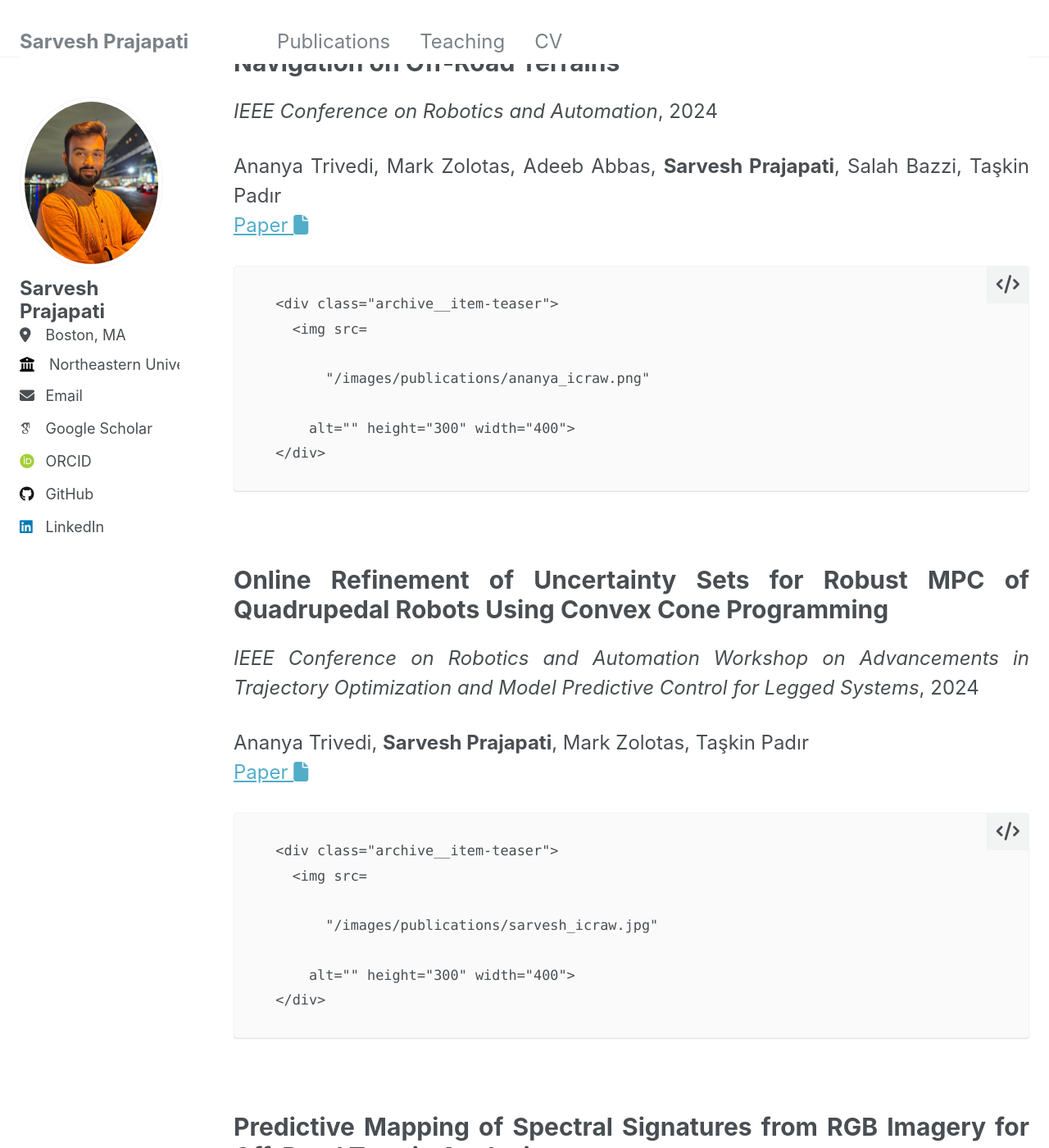
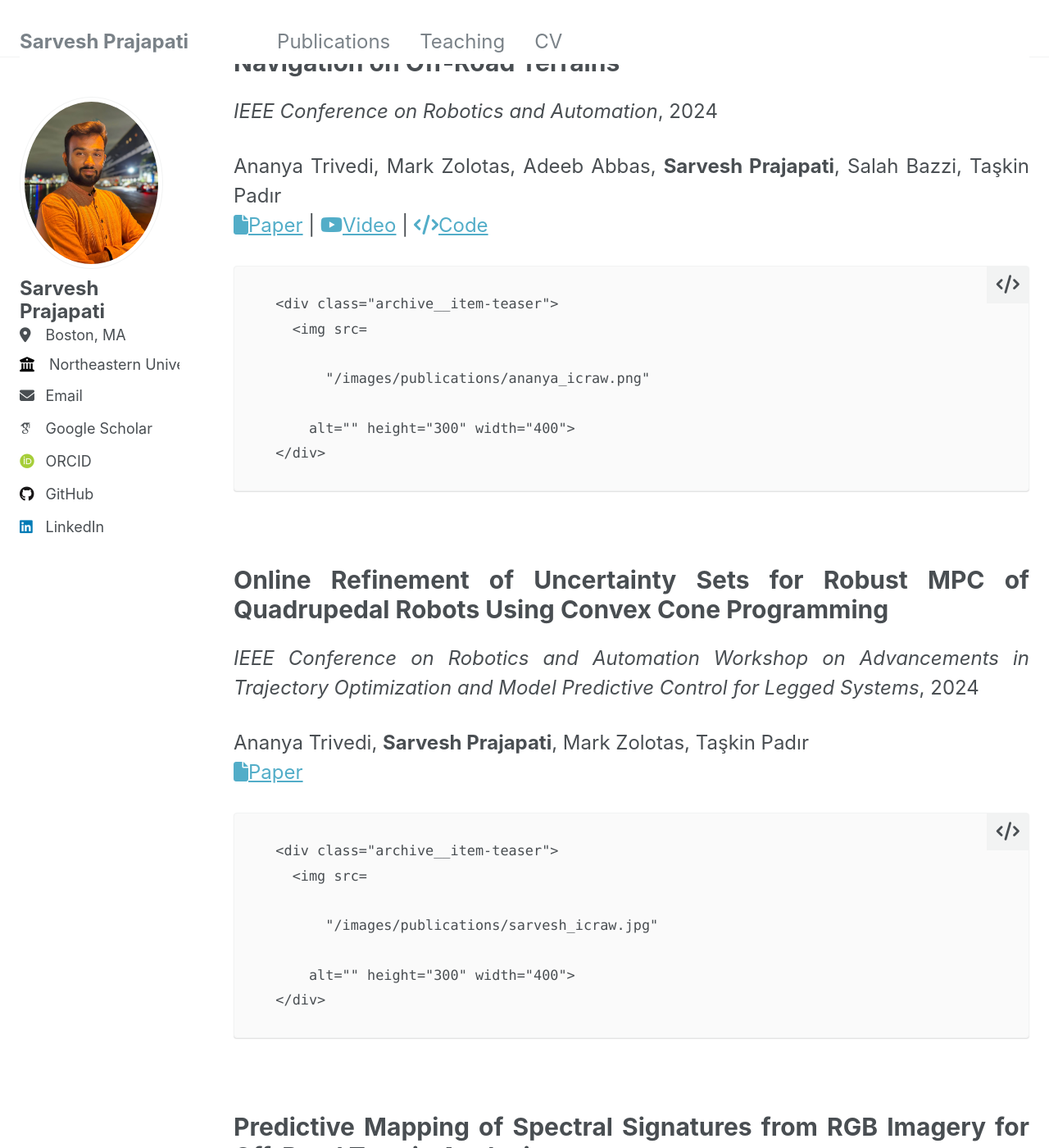
Before and after one commit to prajapatisarvesh/prajapatisarvesh.github.io, a Jekyll site: the page built from _pages/sitemap.md, in a window 1280 px wide and 1400 px high, scrolled down 6627 px. Shown: the whole window at 82% size. Built offline with Jekyll 4.4.1, drawn with Linux system fonts in a browser that asks for light colours; some web fonts are replaced; some of the changed text lies outside the part shown.

```diff
--- a/_config.yml
+++ b/_config.yml
@@ -83,6 +83,8 @@ publication_category:
     title: 'Journal Articles'
   conferences:
     title: 'Peer-Reviewed Publications'
+  workshop:
+    title: 'Workshop Papers'
 
 
 # Site Settings
--- a/_includes/archive-single.html
+++ b/_includes/archive-single.html
@@ -71,15 +71,25 @@
     {% endif %}
 
     {% if post.citation and post.paperurl and post.slidesurl and post.venue %}
-      <p> {{ post.citation }}<br /><i>{{ post.venue }}</i>, {{ post.date | default: "1900-01-01" | date: "%Y" }} <br/><a href="{{ post.paperurl }}">Paper <i class="fa-solid fa-file"></i></a> | <a href="{{ post.slidesurl }}">Download Slides</a></p>
+      <p> {{ post.citation }}<br /><i>{{ post.venue }}</i>, {{ post.date | default: "1900-01-01" | date: "%Y" }} <br/><a href="{{ post.paperurl }}"><i class="fa-solid fa-file"></i>Paper</a> | <a href="{{ post.slidesurl }}">Download Slides</a></p>
+    {% elsif post.citation and post.paperurl and post.video and post.code and post.website %}
+      <p> {{ post.citation }}<br /><a href="{{ post.paperurl }}"><i class="fa-solid fa-file"></i>Paper</a> | <a href="{{ post.video }}"><i class="fa-brands fa-youtube"></i>Video</a> | <a href="{{ post.code }}"><i class="fa-solid fa-code"></i>Code</a> | <a href="{{ post.website }}"><i class="fa-solid fa-link"></i>Website</a></p>
+    {% elsif post.citation and post.paperurl and post.video and post.code %}
+      <p> {{ post.citation }}<br /><a href="{{ post.paperurl }}"><i class="fa-solid fa-file"></i>Paper</a> | <a href="{{ post.video }}"><i class="fa-brands fa-youtube"></i>Video</a> | <a href="{{ post.code }}"><i class="fa-solid fa-code"></i>Code</a></p>
+    {% elsif post.citation and post.paperurl and post.video %}
+      <p> {{ post.citation }}<br /><a href="{{ post.paperurl }}"><i class="fa-solid fa-file"></i>Paper</a> | <a href="{{ post.video }}"><i class="fa-brands fa-youtube"></i>Video</a></p>
+    {% elsif post.citation and post.paperurl and post.code and post.website %}
+      <p> {{ post.citation }}<br /><a href="{{ post.paperurl }}"><i class="fa-solid fa-file"></i>Paper</a> | <a href="{{ post.code }}"><i class="fa-solid fa-code"></i>Code</a> | <a href="{{ post.website }}"><i class="fa-solid fa-link"></i>Website</a></p>
+      {% elsif post.citation and post.paperurl and post.code %}
+      <p> {{ post.citation }}<br /><a href="{{ post.paperurl }}"><i class="fa-solid fa-file"></i>Paper</a> | <a href="{{ post.code }}"><i class="fa-solid fa-code"></i>Code</a></p>
     {% elsif post.citation and post.paperurl %}
-      <p> {{ post.citation }}<br /><a href="{{ post.paperurl }}">Paper <i class="fa-solid fa-file"></i></a></p>
+      <p> {{ post.citation }}<br /><a href="{{ post.paperurl }}"><i class="fa-solid fa-file"></i>Paper</a></p>
     {% elsif post.citation and post.slidesurl %}
       <p> {{ post.citation }}<br /><a href="{{ post.slidesurl }}">Download Slides</a></p>
     {% elsif post.citation %}
       <p> {{ post.citation }}</p>
     {% elsif post.paperurl %}
-      <p><a href="{{ post.paperurl }}">Paper <i class="fa-solid fa-file"></i></a></p>
+      <p><a href="{{ post.paperurl }}"><i class="fa-solid fa-file"></i>Paper</a></p>
     {% elsif post.slidesurl %}
       <p>Download <a href="{{ post.slidesurl }}">Download Slides</a></p></p>
     {% endif %}
```
Also changed, not shown: _publications/2024-05-15-ananya-ICRA.md (+3 -1 lines), _publications/2024-05-15-ananya-ICRAW.md (+1 -1 lines), _publications/2024-05-15-sarvesh-ICRAW.md (+2 -1 lines), _publications/2025-05-15-ananya-ICRA.md (+5 -2 lines).
